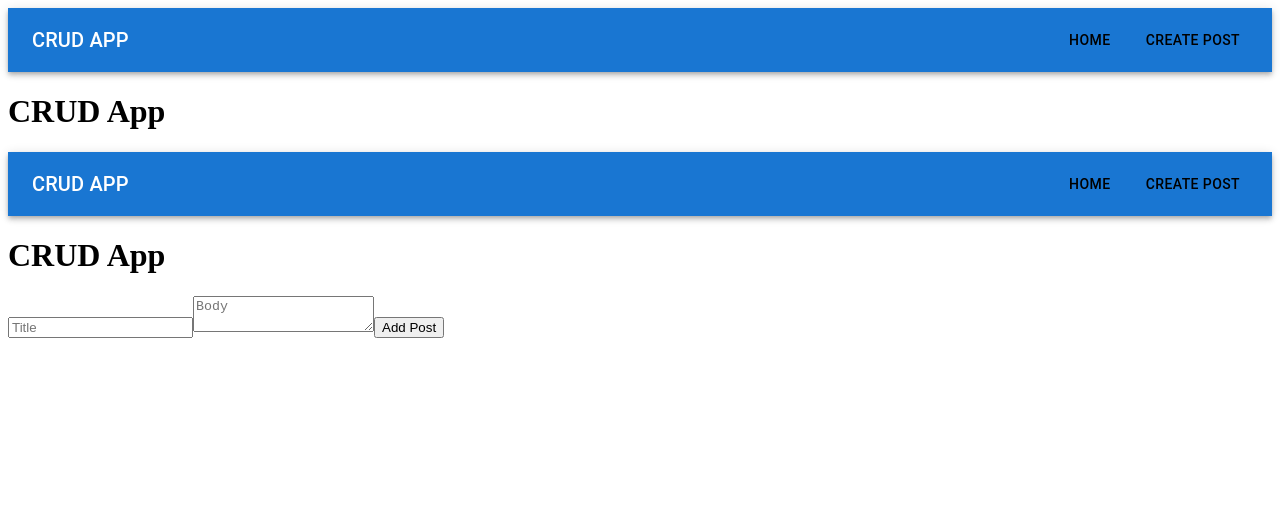
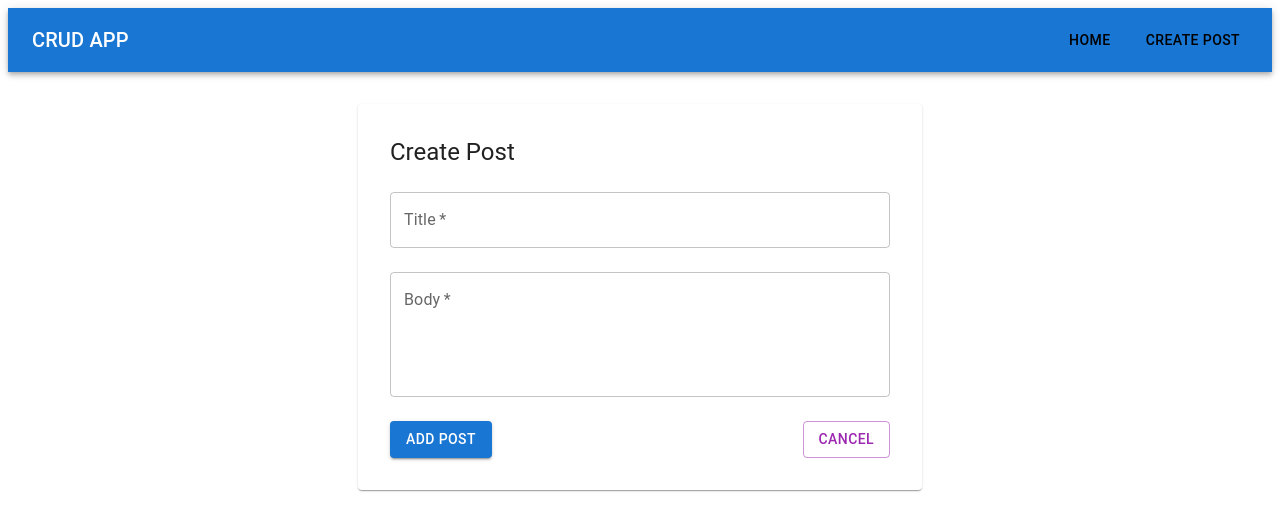
Before and after one commit to GauriRaghuvanshi/my-crud-app, a Next.js app: page /create in a window 1280 px wide. Shown: the top 530 px of the page. Built offline with nearby package versions, Linux system fonts and the light colour scheme.

Commit message:
Code updated.
1. Added create post functionality.
2. Added data to the local storage from api and post.
3.Change the design of the table and added data properly.
4.used little MUI  to make it more better.

```diff
--- a/package.json
+++ b/package.json
@@ -11,6 +11,7 @@
   "dependencies": {
     "@emotion/react": "^11.14.0",
     "@emotion/styled": "^11.14.0",
+    "@mui/icons-material": "^6.4.5",
     "@mui/material": "^6.4.5",
     "@tanstack/react-query": "^5.66.3",
     "daisyui": "^4.12.23",
--- a/src/components/Layout.js
+++ b/src/components/Layout.js
@@ -4,7 +4,6 @@ import Navbar from "./Navbar";
 const Layout = ({ children }) => (
   <div className="container mx-auto p-4">
     <Navbar />
-    <h1 className="text-3xl font-bold text-center my-4">CRUD App</h1>
     {children}
   </div>
 );
--- a/src/components/PostForm.js
+++ b/src/components/PostForm.js
@@ -1,40 +1,59 @@
-import { useCreatePost } from "../hooks/usePosts";
-import Layout from "../components/Layout";
-import { useState } from "react";
+import { useState, useEffect } from "react";
+import { TextField, Button, Box, Typography } from "@mui/material";
 
-const Create = () => {
-  const createPost = useCreatePost();
-  const [title, setTitle] = useState("");
-  const [body, setBody] = useState("");
+const PostForm = ({ onSubmit, defaultValues = {} }) => {
+  const [formData, setFormData] = useState({
+    title: defaultValues.title || "",
+    body: defaultValues.body || "",
+  });
+
+  useEffect(() => {
+    setFormData({
+      title: defaultValues.title || "",
+      body: defaultValues.body || "",
+    });
+  }, [defaultValues]);
+
+  const handleChange = (e) => {
+    setFormData({ ...formData, [e.target.name]: e.target.value });
+  };
 
   const handleSubmit = (e) => {
     e.preventDefault();
-    createPost.mutate({ title, body, userId: 1 });
-    setTitle("");
-    setBody("");
+    if (!formData.title || !formData.body) return;
+    onSubmit(formData);
   };
 
   return (
-    <Layout>
-      <div className="max-w-lg mx-auto bg-white p-6 rounded-lg shadow-lg">
-        <form onSubmit={handleSubmit} className="space-y-4">
-          <input
-            type="text"
-            value={title}
-            onChange={(e) => setTitle(e.target.value)}
-            placeholder="Title"
-            className="input input-bordered w-full"
-          />
-          <textarea
-            value={body}
-            onChange={(e) => setBody(e.target.value)}
-            placeholder="Body"
-            className="textarea textarea-bordered w-full"
-          ></textarea>
-          <button type="submit" className="btn btn-success w-full">Add Post</button>
-        </form>
-      </div>
-    </Layout>
+    <Box component="form" onSubmit={handleSubmit} sx={{ maxWidth: 500, mx: "auto", mt: 4 }}>
+      <Typography variant="h5" gutterBottom>
+        {defaultValues.id ? "Edit Post" : "Create Post"}
+      </Typography>
+      <TextField
+        fullWidth
+        label="Title"
+        name="title"
+        value={formData.title}
+        onChange={handleChange}
+        margin="normal"
+        required
+      />
+      <TextField
+        fullWidth
+        label="Body"
+        name="body"
+        value={formData.body}
+        onChange={handleChange}
+        margin="normal"
+        required
+        multiline
+        rows={4}
+      />
+      <Button type="submit" variant="contained" sx={{ mt: 2 }}>
+        {defaultValues.id ? "Update Post" : "Submit"}
+      </Button>
+    </Box>
   );
 };
-export default Create;
+
+export default PostForm;
--- a/src/pages/_app.js
+++ b/src/pages/_app.js
@@ -1,12 +1,14 @@
-import { QueryClient, QueryClientProvider } from '@tanstack/react-query';
-
+import { QueryClient, QueryClientProvider } from "@tanstack/react-query";
+import Layout from "../components/Layout";
 
 const queryClient = new QueryClient();
 
 function MyApp({ Component, pageProps }) {
   return (
     <QueryClientProvider client={queryClient}>
-      <Component {...pageProps} />
+      <Layout>
+        <Component {...pageProps} />
+      </Layout>
     </QueryClientProvider>
   );
 }
--- a/src/pages/create.js
+++ b/src/pages/create.js
@@ -1,13 +1,97 @@
-import { useCreatePost } from "../hooks/usePosts";
-import PostForm from "../components/PostForm";
-import Layout from "../components/Layout";
+import { useState, useEffect } from "react";
+import { useRouter } from "next/router";
+import { TextField, Button, Paper, Typography, Box, Snackbar, Alert } from "@mui/material";
+import { useCreatePost, useUpdatePost } from "../hooks/usePosts";
 
 const Create = () => {
+  const router = useRouter();
+  const { id } = router.query;
+  const [title, setTitle] = useState("");
+  const [body, setBody] = useState("");
+  const [openSnackbar, setOpenSnackbar] = useState(false);
   const createPost = useCreatePost();
+  const updatePost = useUpdatePost();
+
+  useEffect(() => {
+    if (id) {
+      const storedPosts = JSON.parse(localStorage.getItem("posts")) || [];
+      const postToEdit = storedPosts.find((p) => p.id == id);
+      if (postToEdit) {
+        setTitle(postToEdit.title);
+        setBody(postToEdit.body);
+      }
+    }
+  }, [id]);
+
+  const handleSubmit = (e) => {
+    e.preventDefault();
+
+    let storedPosts = JSON.parse(localStorage.getItem("posts")) || [];
+    let lastId = storedPosts.length > 0 ? Math.max(...storedPosts.map((p) => p.id)) : 100;
+
+    const newPost = {
+      id: id ? parseInt(id) : lastId + 1,  // Keep ID consistent
+      title,
+      body,
+    };
+
+    if (id) {
+      // Update Post
+      storedPosts = storedPosts.map((p) => (p.id == id ? newPost : p));
+      updatePost.mutate({ id, post: newPost });
+    } else {
+      // Create Post
+      storedPosts.push(newPost);
+      createPost.mutate(newPost);
+    }
+
+    localStorage.setItem("posts", JSON.stringify(storedPosts));
+
+    setOpenSnackbar(true);
+    setTimeout(() => {
+      router.push("/");
+    }, 1000);
+  };
+
   return (
-    <Layout>
-      <PostForm onSubmit={(data) => createPost.mutate({ ...data, userId: 1 })} />
-    </Layout>
+    <Paper sx={{ maxWidth: 500, p: 4, mx: "auto", mt: 4 }}>
+      <Typography variant="h5" gutterBottom>
+        {id ? "Edit Post" : "Create Post"}
+      </Typography>
+      <form onSubmit={handleSubmit}>
+        <TextField
+          fullWidth
+          label="Title"
+          value={title}
+          onChange={(e) => setTitle(e.target.value)}
+          margin="normal"
+          required
+        />
+        <TextField
+          fullWidth
+          label="Body"
+          value={body}
+          onChange={(e) => setBody(e.target.value)}
+          margin="normal"
+          multiline
+          rows={4}
+          required
+        />
+        <Box sx={{ mt: 2, display: "flex", justifyContent: "space-between" }}>
+          <Button type="submit" variant="contained" color="primary">
+            {id ? "Update" : "Add"} Post
+          </Button>
+          <Button variant="outlined" color="secondary" onClick={() => router.push("/")}>
+            Cancel
+          </Button>
+        </Box>
+      </form>
+
+      <Snackbar open={openSnackbar} autoHideDuration={2000} onClose={() => setOpenSnackbar(false)}>
+        <Alert severity="success">{id ? "Post Updated" : "Post Created"} Successfully!</Alert>
+      </Snackbar>
+    </Paper>
   );
 };
+
 export default Create;
```
Also changed, not shown: src/pages/index.js (+88 -35 lines), 1 other file (tests, documents, lock files or other folders).
